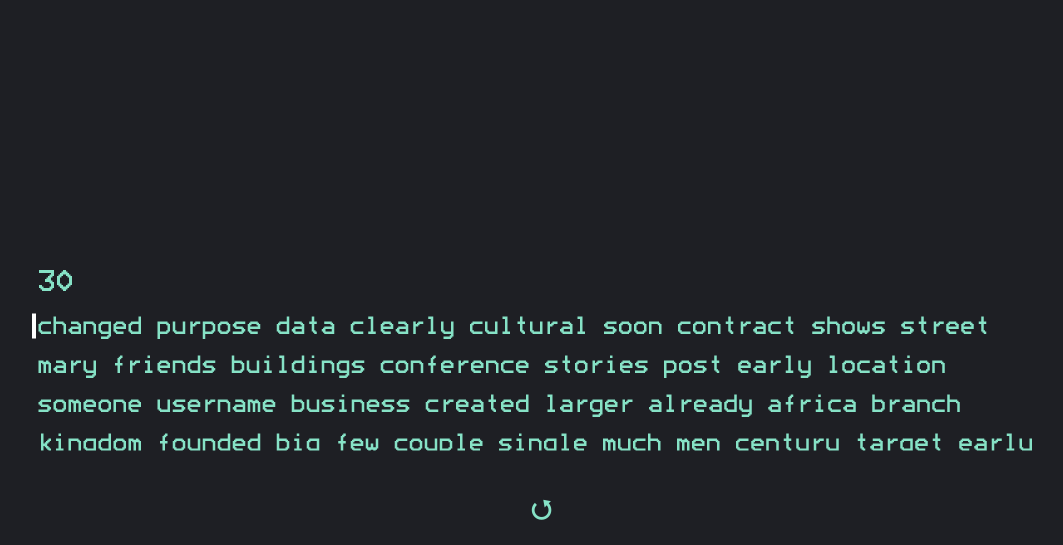
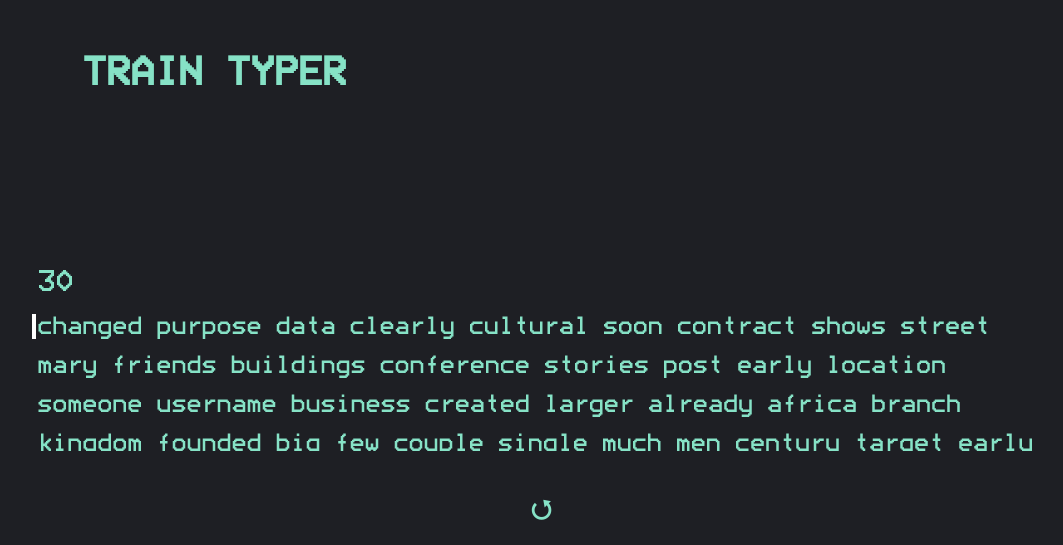
Before and after one commit to Ahm3tJ4f/Typing_Test_Project, a website with bundled scripts: page index.html in a window 1280 px wide. Shown: the whole page, without its empty margins (99-1162 px from the left). Built offline with nearby package versions, Linux system fonts and the light colour scheme.

Commit message:
add title

```diff
--- a/app.js
+++ b/app.js
@@ -119,5 +119,5 @@ function handleTimer() {
 document.addEventListener('keypress', handleTimer);
 
 document.querySelector('.button--restart').onclick = function restartTest() {
-
+    console.log('am')
 }
--- a/index.html
+++ b/index.html
@@ -15,13 +15,19 @@
 
     <div class="container">
 
+        <div class="header">
+            <h1 class="header-primary">
+                TRAIN TYPER
+            </h1>
+        </div>
+
         <div id = "timer" >30</div>
         <div class= "test" ></div>
 
 
         <div class="button-box">
 
-            <a href="#" class="button--restart" onClick="restartTest()">⭯</a>
+            <a href="#" class="button--restart">⭯</a>
 
         </div>
 
--- a/style/style.css
+++ b/style/style.css
@@ -18,17 +18,19 @@ html {
 }
 
 body {
+    position: relative;
     box-sizing: border-box;
     font-family: "ModeSeven", sans-serif;
     background-color: #1E1F24;
     color: #86E2C6;
 }
 
+
+
 .container {
     position: absolute;
-    top: 50%;
     left: 50%;
-    transform: translate(-50%, -50%);
+    transform:translate(-50%,100%);
     user-select: none;
 
 }
@@ -37,6 +39,17 @@ body {
     height: 18vh;
     width: 80vw;
     overflow: hidden;
+
+}
+
+.header {
+    position:absolute;
+    top: -80%;
+    left: 5%;
+}
+
+.header-primary {
+    font-size: 4rem;
 
 }
 
```
